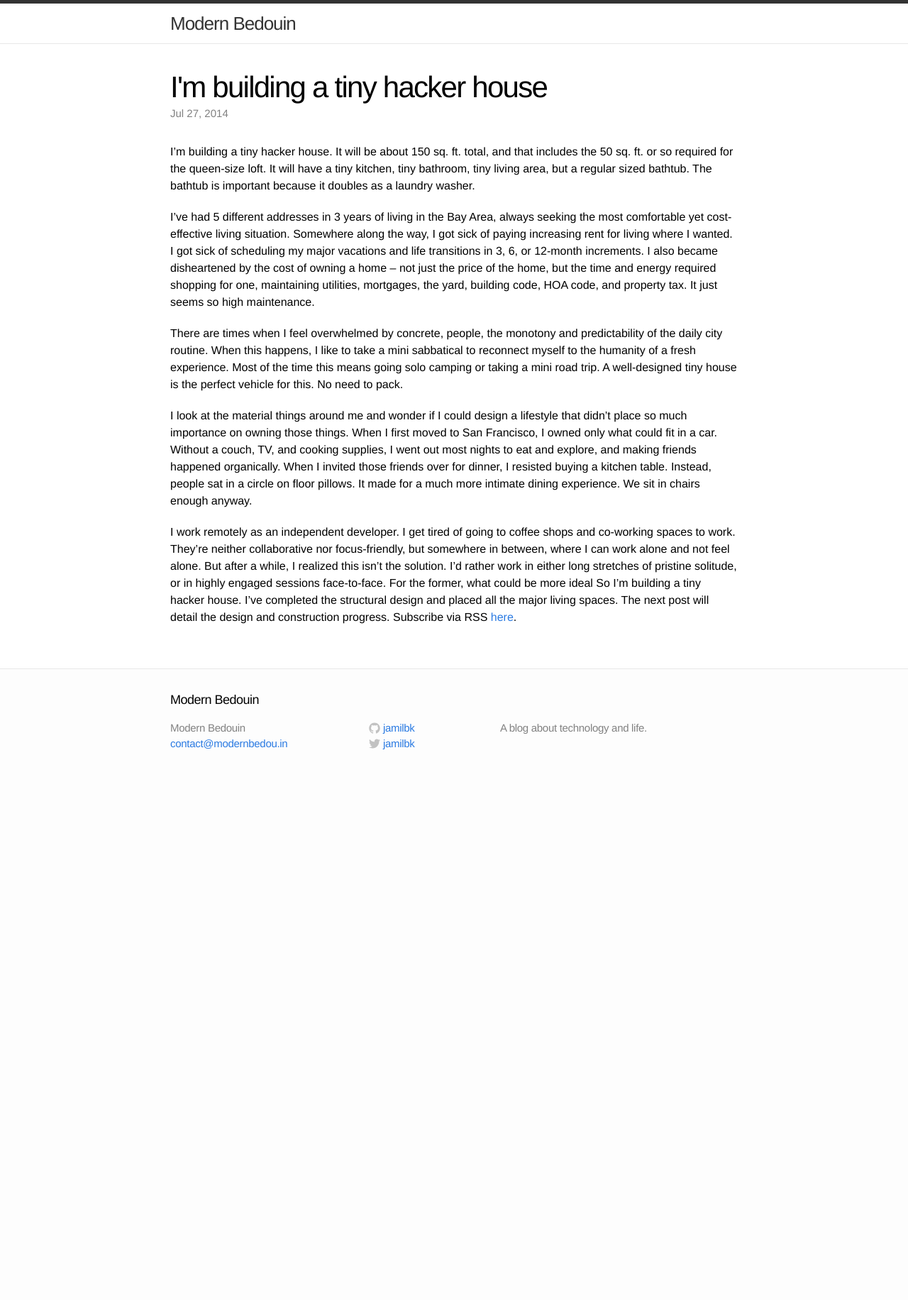
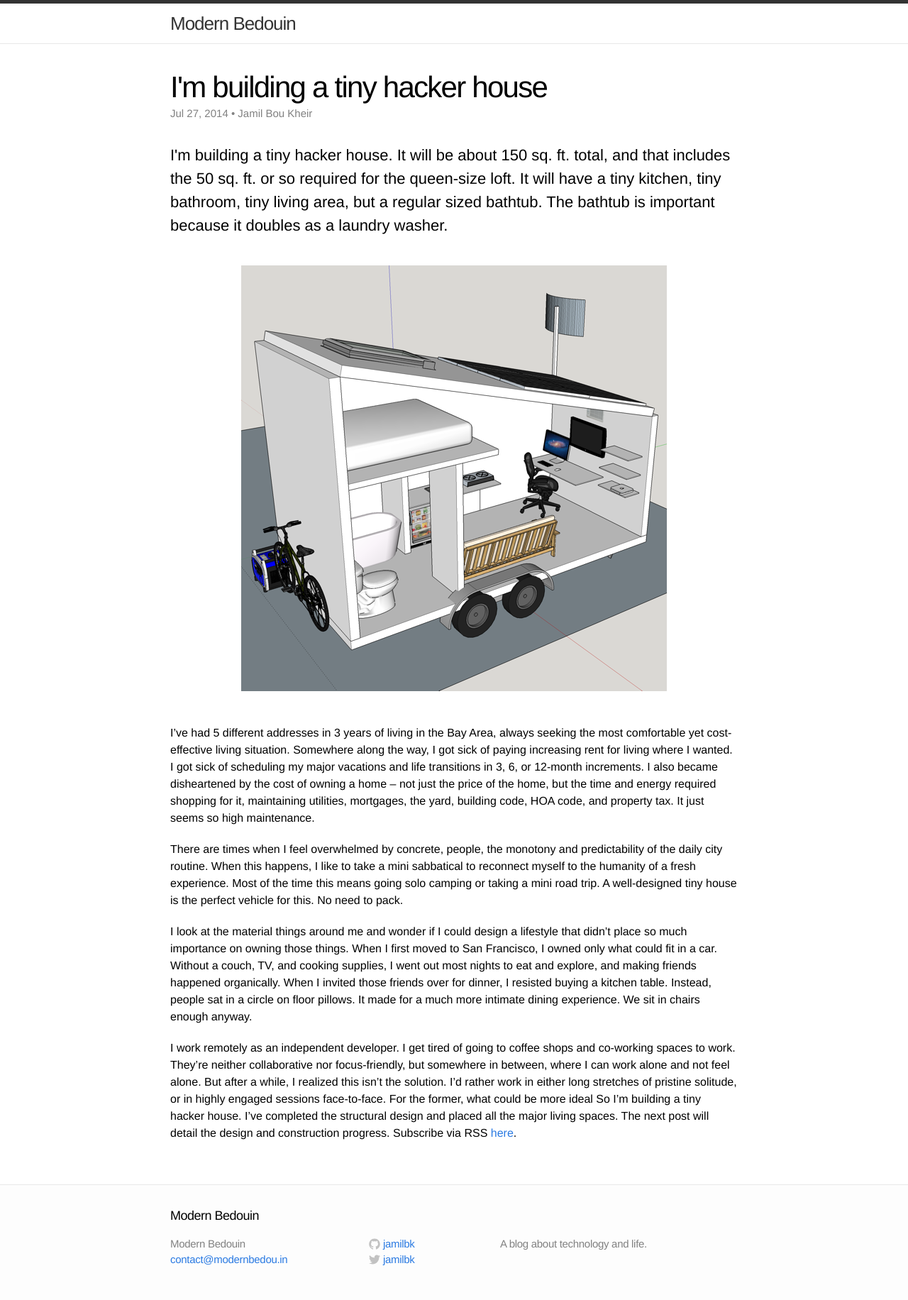
Before and after one commit to jamilbk/modernbedou.in, a Jekyll site: the page built from _posts/2014-07-27-i'm-building-a-tiny-hacker-house.markdown, in a window 1280 px wide. Shown: the whole page at 71% size. Built offline with Jekyll 4.4.1, drawn with Linux system fonts in a browser that asks for light colours; before the commit the page ends 1105 px from its top, so only the background shows below that.

Commit message:
css and img for first post

```diff
--- a/_posts/2014-07-27-i'm-building-a-tiny-hacker-house.markdown
+++ b/_posts/2014-07-27-i'm-building-a-tiny-hacker-house.markdown
@@ -1,14 +1,22 @@
 ---
 layout: post
+author: Jamil Bou Kheir
 title: "I'm building a tiny hacker house"
 date: 2014-7-27 10:00:00
 categories: tiny hacker house
 ---
 
+<p class='lead'>
 I'm building a tiny hacker house. It will be about 150 sq. ft. total, and that
 includes the 50 sq. ft. or so required for the queen-size loft. It will have a
 tiny kitchen, tiny bathroom, tiny living area, but a regular sized bathtub.
 The bathtub is important because it doubles as a laundry washer.
+</p>
+
+<center>
+<img src='/img/tinyhackerhouse_roughmodel.png'
+  alt='tiny hacker house rough model'>
+</center>
 
 I've had 5 different addresses in 3 years of living in the Bay Area, always
 seeking the most comfortable yet cost-effective living situation. Somewhere
@@ -16,30 +24,30 @@ along the way, I got sick of paying increasing rent for living where I wanted.
 I got sick of scheduling my major vacations and life transitions in 3, 6, or
 12-month increments. I also became disheartened by the cost of owning a home --
 not just the price of the home, but the time and energy required shopping for
-one, maintaining utilities, mortgages, the yard, building code, HOA code, and
+it, maintaining utilities, mortgages, the yard, building code, HOA code, and
 property tax. It just seems so high maintenance.
 
 There are times when I feel overwhelmed by concrete, people, the monotony and
-predictability of the daily city routine. When this happens, I like to take a mini
-sabbatical to reconnect myself to the humanity of a fresh experience. Most of
-the time this means going solo camping or taking a mini road trip. A
+predictability of the daily city routine. When this happens, I like to take a
+mini sabbatical to reconnect myself to the humanity of a fresh experience. Most
+of the time this means going solo camping or taking a mini road trip. A
 well-designed tiny house is the perfect vehicle for this. No need to pack.
 
 I look at the material things around me and wonder if I could design a
 lifestyle that didn't place so much importance on owning those things. When I
 first moved to San Francisco, I owned only what could fit in a car. Without a
-couch, TV, and cooking supplies, I went out most nights to eat and
-explore, and making friends happened organically. When I invited those friends
-over for dinner, I resisted buying a kitchen table. Instead, people sat in a
-circle on floor pillows. It made for a much more intimate dining experience.
-We sit in chairs enough anyway.
+couch, TV, and cooking supplies, I went out most nights to eat and explore, and
+making friends happened organically. When I invited those friends over for
+dinner, I resisted buying a kitchen table. Instead, people sat in a circle on
+floor pillows. It made for a much more intimate dining experience.  We sit in
+chairs enough anyway.
 
-I work remotely as an independent developer. I get tired of going to
-coffee shops and co-working spaces to work. They're neither collaborative nor
+I work remotely as an independent developer. I get tired of going to coffee
+shops and co-working spaces to work. They're neither collaborative nor
 focus-friendly, but somewhere in between, where I can work alone and not feel
 alone. But after a while, I realized this isn't the solution. I'd rather work
 in either long stretches of pristine solitude, or in highly engaged sessions
-face-to-face. For the former, what could be more ideal
-So I'm building a tiny hacker house. I've completed the structural design and placed
-all the major living spaces. The next post will detail the design and
-construction progress. Subscribe via RSS [here](/feed.xml).
+face-to-face. For the former, what could be more ideal So I'm building a tiny
+hacker house. I've completed the structural design and placed all the major
+living spaces. The next post will detail the design and construction progress.
+Subscribe via RSS [here](/feed.xml).
--- a/css/main.css
+++ b/css/main.css
@@ -212,6 +212,16 @@ a:visited { color: #205caa; }
   letter-spacing: -1px;
 }
 
+.post-content img {
+  margin: 20px;
+  width: 600px;
+  padding: 0;
+}
+
+.post-content p.lead {
+  font-size: 22px;
+}
+
 .post-content blockquote {
   border-left: 4px solid #e8e8e8;
   padding-left: 20px;
```
Also changed, not shown: img/tinyhackerhouse_roughmodel.png (added).
